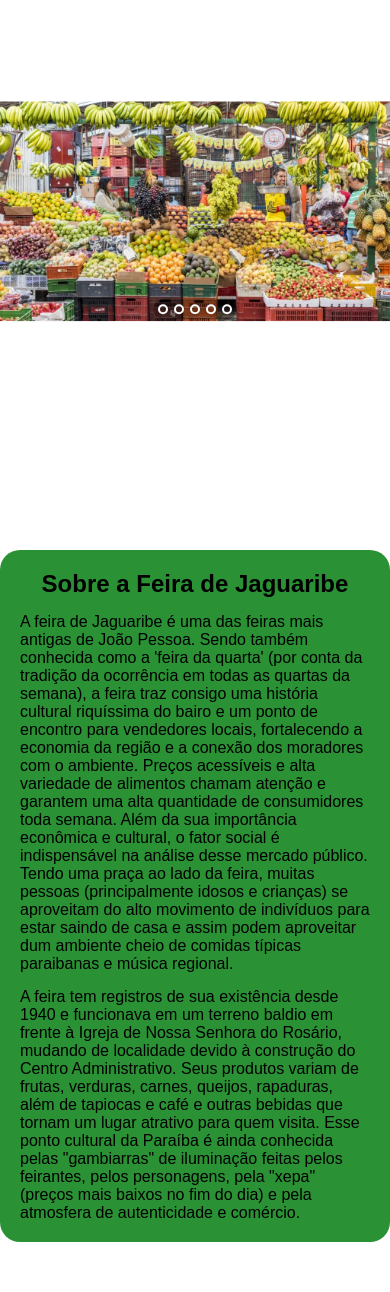
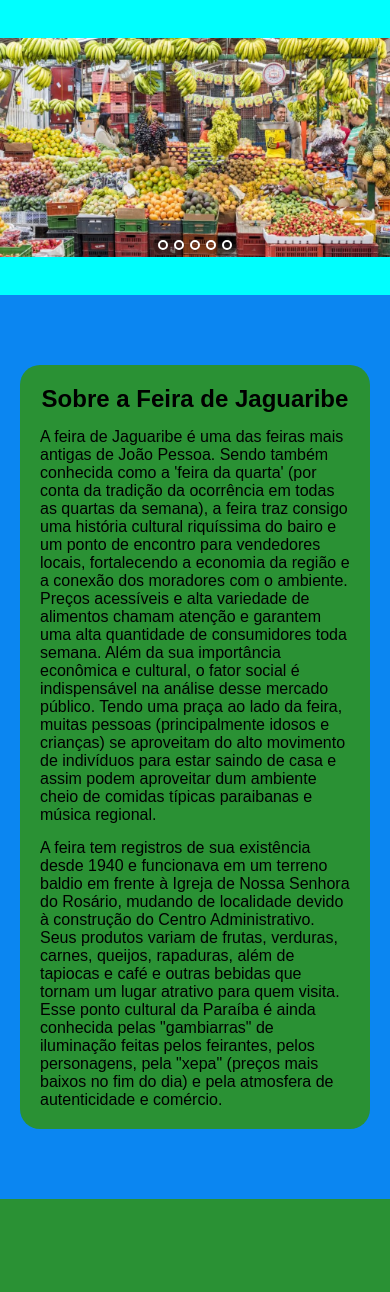
Before and after one commit to Projeto-IFPB/Jaguaribe-Online, a Flask app: page / in a window 390 px wide. Shown: the part 42-1334 px from the top of the page. After the commit the page ends 1241 px from the top, so only its background shows below. Run offline with Flask 3, Linux system fonts and the light colour scheme; some libraries are stand-ins or nearby versions.

Commit message:
docs: fazendo alterações na estilização da página inicial

```diff
--- a/static/css/style-index.css
+++ b/static/css/style-index.css
@@ -47,6 +47,14 @@ header ul li a{
 
 /* Carrossel de Imagens ------------------------------------------*/
 
+.carrossel {
+    background-color: aqua;
+    min-height: 80vh;
+    display: flex;
+    align-items: center;
+    justify-content: center;
+}
+
 .content {
     width: 90%;
     max-width: 935px;
@@ -55,10 +63,7 @@ header ul li a{
 
     border-radius: 20px;
     overflow: hidden;
-    position: absolute;
-    top: 50%;
-    left: 50%;
-    transform: translate(-50%, -50%);
+    position: relative;
     box-shadow: 10px 10px 5px 0px rgba(0, 0, 0, 0.75);
 }
 
@@ -134,10 +139,13 @@ header ul li a{
 
 @media screen and (max-width: 768px) {
 
+    .carrossel {
+        min-height: 50vh;
+    }
+
     .content {
         width: 95%;
         max-width: 600px;
-        top: 40%;
     }
 
     .bar {
@@ -153,13 +161,16 @@ header ul li a{
 
 @media screen and (max-width: 480px) {
 
+    .carrossel {
+        min-height: 35vh;
+    }
+
     .content {
         box-shadow: none;
         border-radius: 0;
         width: 100%;
         /* Reduzir um pouco a proporção para telas muito estreitas, se necessário */
         aspect-ratio: 16 / 9;
-        top: 30%
     }
 
     .navigation {
@@ -175,8 +186,15 @@ header ul li a{
 }
 
 /* Estilizando o Main  */
+.historia_feira {
+    background-color: rgb(11, 134, 241);
+    display: flex;
+    justify-content: center;
+    padding: 20px;
+}
+
 .main_feira{
-    margin-top: 550px;
+    margin-top: 50px;
     margin-bottom: 50px;
     padding: 2.0rem;
 
@@ -191,6 +209,9 @@ header ul li a{
     justify-content: center;
     align-items: center;
 
+    max-width: 900px;
+    width: 100%;
+
 }
 
 /* Fim da Estilização da Main */
--- a/templates/index.html
+++ b/templates/index.html
@@ -7,6 +7,7 @@
 <!--coloca tudo que colocaria na main, mas n usa a tag main se n buga tudo -->
 
  <!-- Carrossel de Imagens -->
+<section class="carrossel">
     <div class="content">
 
         <div class="slides">
@@ -48,15 +49,18 @@
     </div>
 
     <script src="/static/css/script-index.js"></script>
+</section>
     <!-- Fim do Carrossel de Imagens -->
 
     <!-- Começo do Main da página principal  -->
+<section class="historia_feira">
     <div class="main_feira">
         <h2>Sobre a Feira de Jaguaribe</h2>
         <p>A feira de Jaguaribe é uma das feiras mais antigas de João Pessoa. Sendo também conhecida como a 'feira da quarta' (por conta da tradição da ocorrência em todas as quartas da semana), a feira traz consigo uma história cultural riquíssima do bairo e um ponto de encontro para vendedores locais, fortalecendo a economia da região e a conexão dos moradores com o ambiente. Preços acessíveis e alta variedade de alimentos chamam atenção e garantem uma alta quantidade de consumidores toda semana. Além da sua importância econômica e cultural, o fator social é indispensável na análise desse mercado público. Tendo uma praça ao lado da feira, muitas pessoas (principalmente idosos e crianças) se aproveitam do alto movimento de indivíduos para estar saindo de casa e assim podem aproveitar dum ambiente cheio de comidas típicas paraibanas e música regional.</p>
         <p>A feira tem registros de sua existência desde 1940 e funcionava em um terreno baldio em frente à Igreja de Nossa Senhora do Rosário, mudando de localidade devido à construção do Centro Administrativo. Seus produtos variam de frutas, verduras, carnes, queijos, rapaduras, além de tapiocas e café e outras bebidas que tornam um lugar atrativo para quem visita. Esse ponto cultural da Paraíba é ainda conhecida pelas "gambiarras" de iluminação feitas pelos feirantes, pelos personagens, pela "xepa" (preços mais baixos no fim do dia) e pela atmosfera de autenticidade e comércio.</p>
     </div>
     <!-- Fim do Main da página principal -->
+</section>
 {% endblock %}
 
 {% block footer %}
```
Lines whose indentation alone changed are shown as unchanged.
